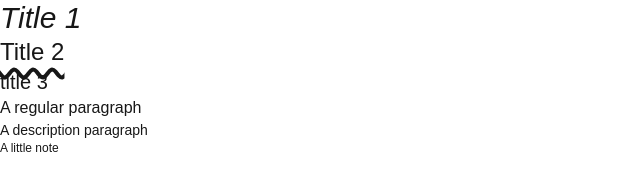
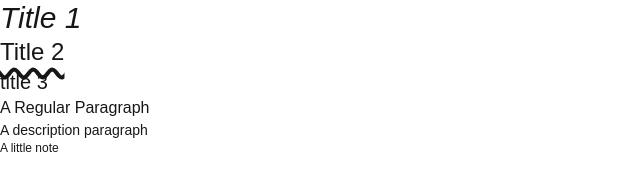
Before and after one commit to Nathan-Mwai/Learning-tailwind, a Next.js app: page / in a window 1280 px wide. Shown: the top 186 px of the page, without its empty margins (0-640 px from the left). Built offline with nearby package versions, Linux system fonts and the light colour scheme; a web font is replaced by a local one.

Commit message:
I also capitalized all the first letters in the code

```diff
--- a/src/app/page.tsx
+++ b/src/app/page.tsx
@@ -27,7 +27,7 @@ export default function Home() {
       <p className="text-3xl italic">Title 1</p>
       <p className="text-2xl underline underline-offset-8 decoration-wavy decoration-4">Title 2</p>
       <p className="text-xl lowercase">Title 3</p>
-      <p className="text-base">A regular paragraph</p>
+      <p className="text-base capitalize">A regular paragraph</p>
       <p className="text-sm">A description paragraph</p>
       <p className="note text-xs">A little note</p>
     </div>
```
